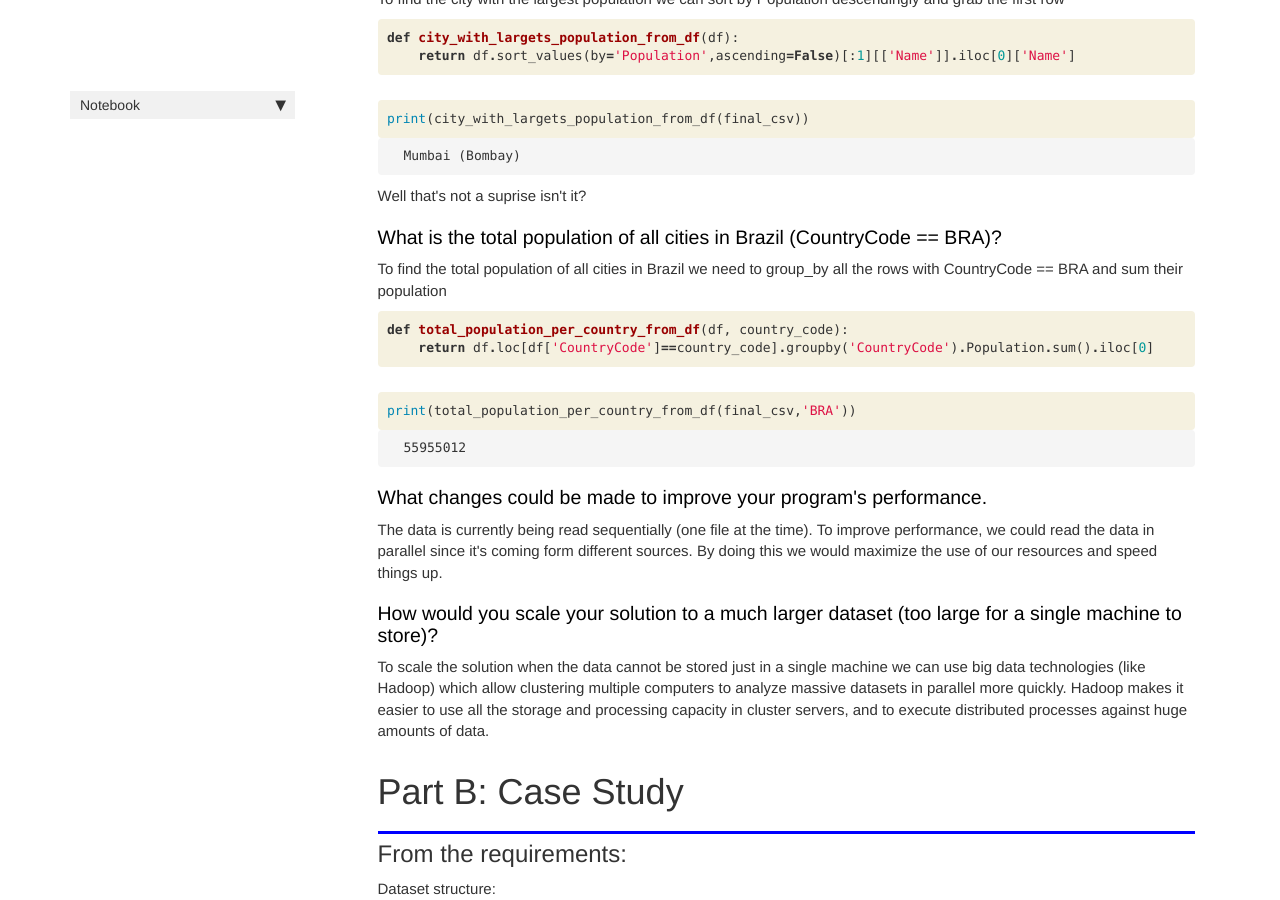
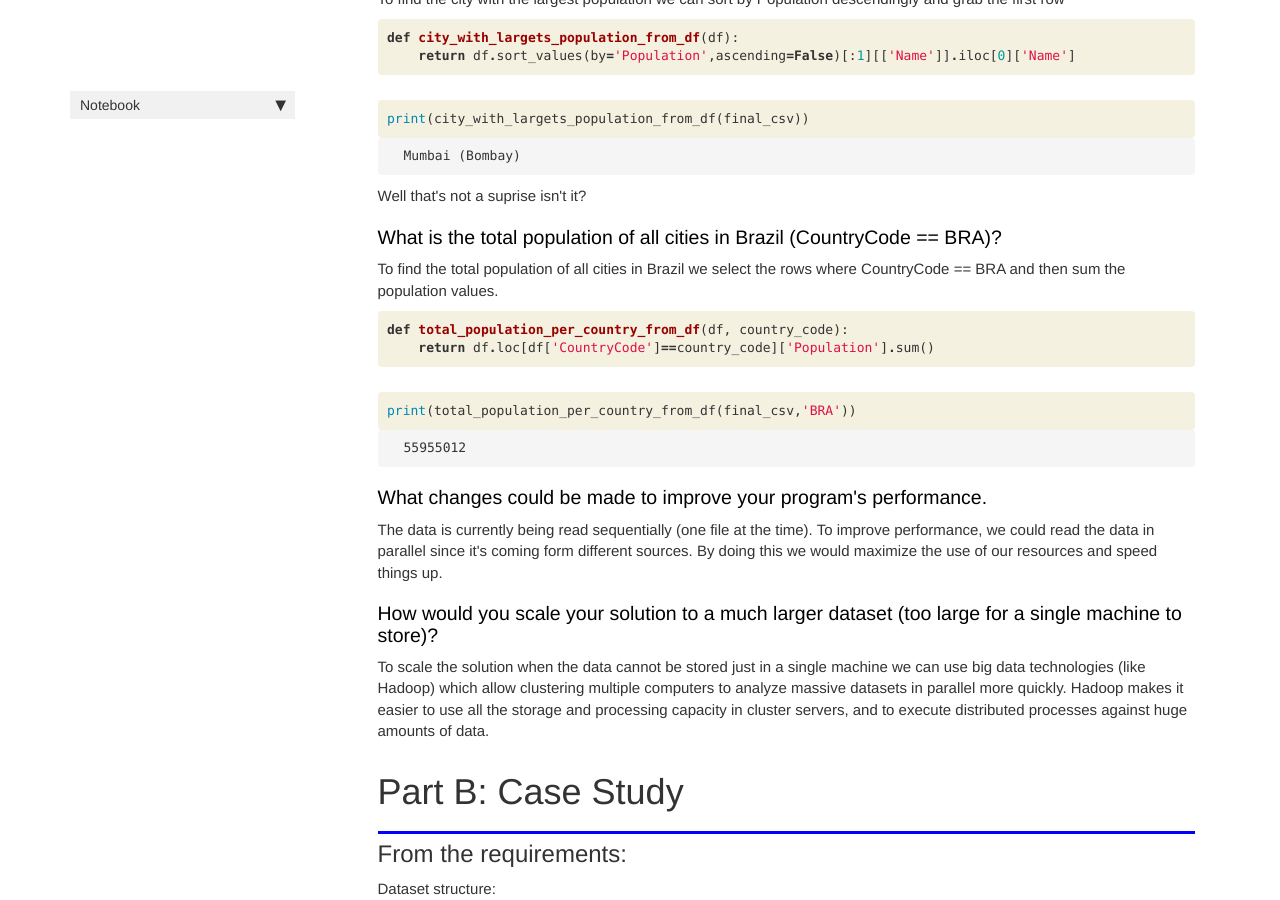
Before and after one commit to theccalderon/candidate-exercises-public, a Jekyll site: the page built from docs/index.html, in a window 1280 px wide and 900 px high, scrolled down 2715 px. Built offline with Jekyll 4.4.1, drawn with Linux system fonts in a browser that asks for light colours; nearby versions of some CDN libraries; comment, search, counter and statistics services are not loaded; some of the changed text lies outside the part shown.

Commit message:
minor adjustments

```diff
--- a/docs/index.html
+++ b/docs/index.html
@@ -378,7 +378,7 @@ README.md
 </div>
 <div class="cell border-box-sizing text_cell rendered"><div class="inner_cell">
 <div class="text_cell_render border-box-sizing rendered_html">
-<p>To find the total population of all cities in Brazil we need to group_by all the rows with CountryCode == BRA and sum their population</p>
+<p>To find the total population of all cities in Brazil we select the rows where CountryCode == BRA and then sum the population values.</p>
 
 </div>
 </div>
@@ -389,7 +389,7 @@ README.md
 <div class="inner_cell">
     <div class="input_area">
 <div class=" highlight hl-ipython3"><pre><span></span><span class="k">def</span> <span class="nf">total_population_per_country_from_df</span><span class="p">(</span><span class="n">df</span><span class="p">,</span> <span class="n">country_code</span><span class="p">):</span>
-    <span class="k">return</span> <span class="n">df</span><span class="o">.</span><span class="n">loc</span><span class="p">[</span><span class="n">df</span><span class="p">[</span><span class="s1">&#39;CountryCode&#39;</span><span class="p">]</span><span class="o">==</span><span class="n">country_code</span><span class="p">]</span><span class="o">.</span><span class="n">groupby</span><span class="p">(</span><span class="s1">&#39;CountryCode&#39;</span><span class="p">)</span><span class="o">.</span><span class="n">Population</span><span class="o">.</span><span class="n">sum</span><span class="p">()</span><span class="o">.</span><span class="n">iloc</span><span class="p">[</span><span class="mi">0</span><span class="p">]</span>
+    <span class="k">return</span> <span class="n">df</span><span class="o">.</span><span class="n">loc</span><span class="p">[</span><span class="n">df</span><span class="p">[</span><span class="s1">&#39;CountryCode&#39;</span><span class="p">]</span><span class="o">==</span><span class="n">country_code</span><span class="p">][</span><span class="s1">&#39;Population&#39;</span><span class="p">]</span><span class="o">.</span><span class="n">sum</span><span class="p">()</span>
 </pre></div>
 
     </div>
@@ -542,7 +542,7 @@ README.md
 </div>
 <div class="cell border-box-sizing text_cell rendered"><div class="inner_cell">
 <div class="text_cell_render border-box-sizing rendered_html">
-<p>For a Production setup, here is my recommendation (we need a highly available and fault tolerant setup):</p>
+<p>For a Production setup, here is my recommendation (we need a highly available and fault tolerant setup) :</p>
 <ul>
 <li>3 Master servers</li>
 <li>2 query servers</li>
```
Also changed, not shown: 1 other file.
